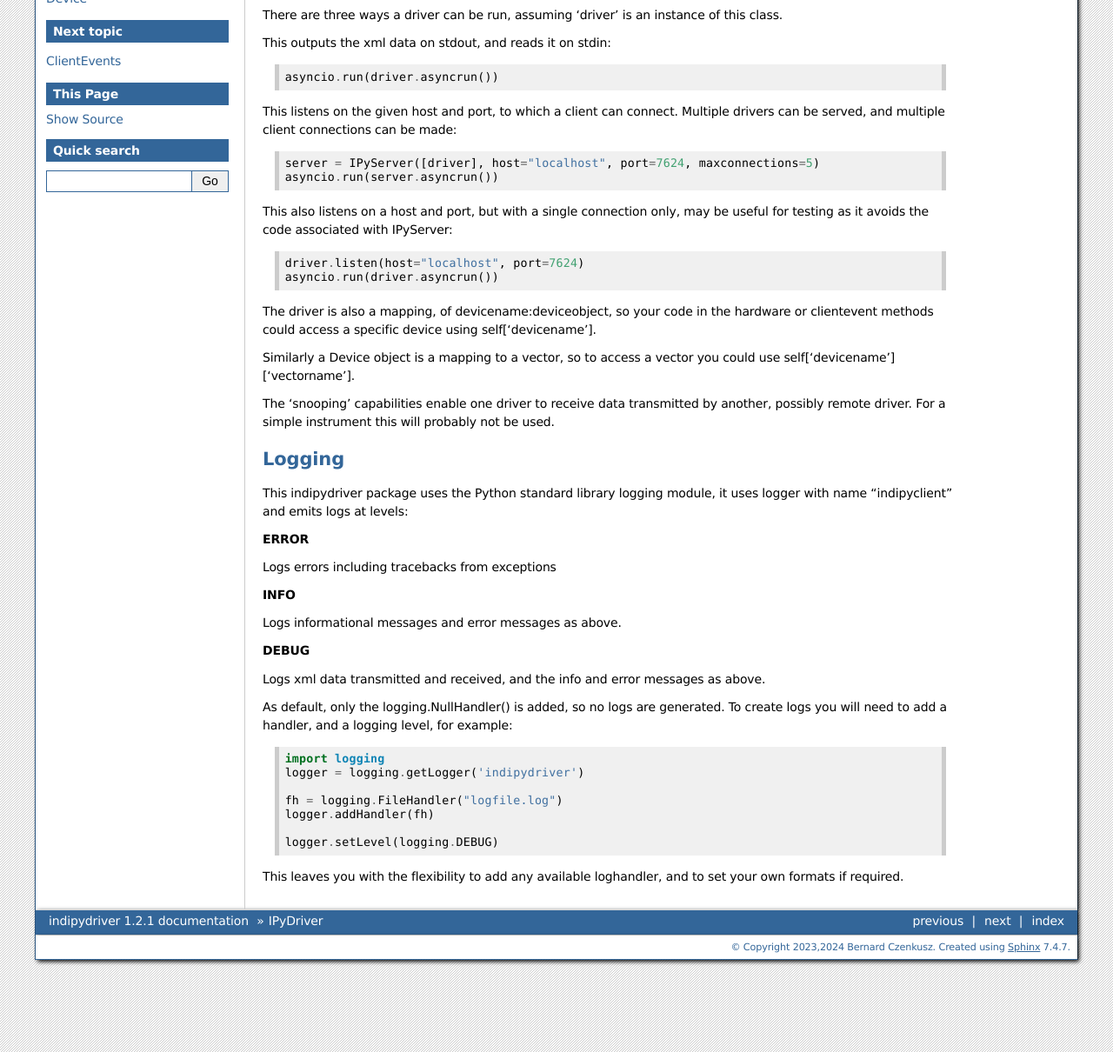
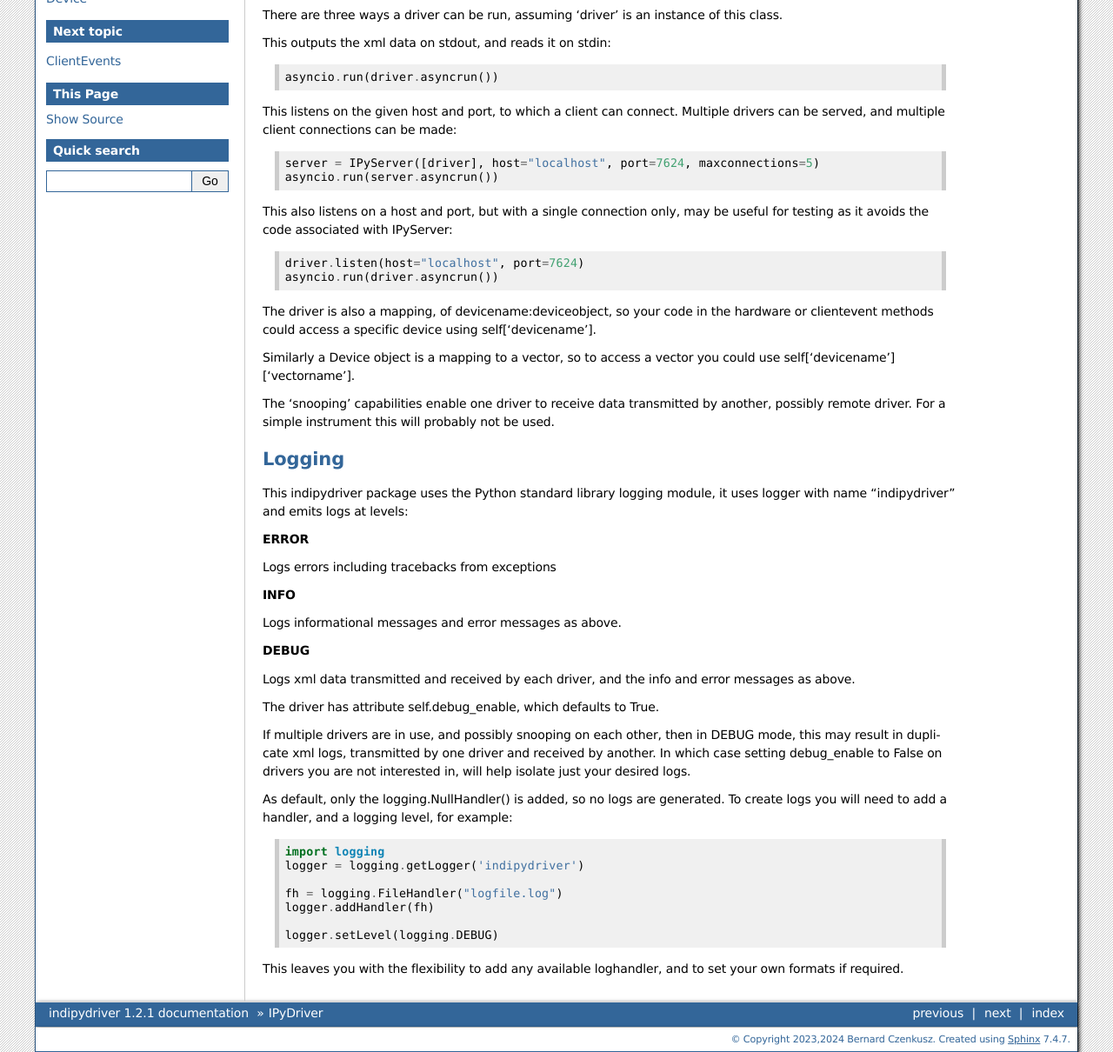
Before and after one commit to bernie-skipole/indipydriver, a Sphinx documentation site: the page built from docs/source/usage/ipydriver.rst, in a window 1280 px wide, cut to the strip 183-1393 px from the top of the page. Shown: the whole strip at 87% size. Built offline with Sphinx 7.4.7, drawn with Linux system fonts in a browser that asks for light colours.

Commit message:
working on logging

```diff
--- a/docs/source/usage/ipydriver.rst
+++ b/docs/source/usage/ipydriver.rst
@@ -30,7 +30,7 @@ The 'snooping' capabilities enable one driver to receive data transmitted by ano
 Logging
 =======
 
-This indipydriver package uses the Python standard library logging module, it uses logger with name "indipyclient" and emits logs at levels:
+This indipydriver package uses the Python standard library logging module, it uses logger with name "indipydriver" and emits logs at levels:
 
 **ERROR**
 
@@ -42,7 +42,11 @@ Logs informational messages and error messages as above.
 
 **DEBUG**
 
-Logs xml data transmitted and received, and the info and error messages as above.
+Logs xml data transmitted and received by each driver, and the info and error messages as above.
+
+The driver has attribute self.debug_enable, which defaults to True.
+
+If multiple drivers are in use, and possibly snooping on each other, then in DEBUG mode, this may result in duplicate xml logs, transmitted by one driver and received by another. In which case setting debug_enable to False on drivers you are not interested in, will help isolate just your desired logs.
 
 As default, only the logging.NullHandler() is added, so no logs are generated. To create logs you will need to add a handler, and a logging level, for example::
 
```
